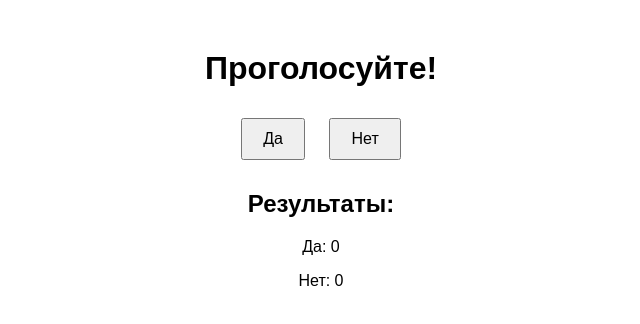
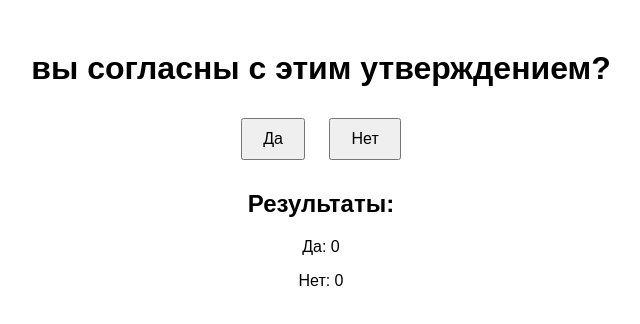
Before and after one commit to DreisPa/voting-app, a website: page public/index.html in a window 1280 px wide. Shown: the whole page, without its empty margins (319-959 px from the left). Drawn offline with nearby package versions, Linux system fonts and the light colour scheme; no server answers.

Commit message:
Update index.html

```diff
--- a/public/index.html
+++ b/public/index.html
@@ -4,10 +4,11 @@
     <meta charset="UTF-8">
     <meta name="viewport" content="width=device-width, initial-scale=1.0">
     <link rel="stylesheet" href="style.css">
-    <title>Голосование</title>
+    <title>Глеб гей?</title>
 </head>
 <body>
-    <h1>Проголосуйте!</h1>
+
+    <h1>вы согласны с этим утверждением?</h1>
     <button id="yesButton">Да</button>
     <button id="noButton">Нет</button>
     <h2>Результаты:</h2>
```
